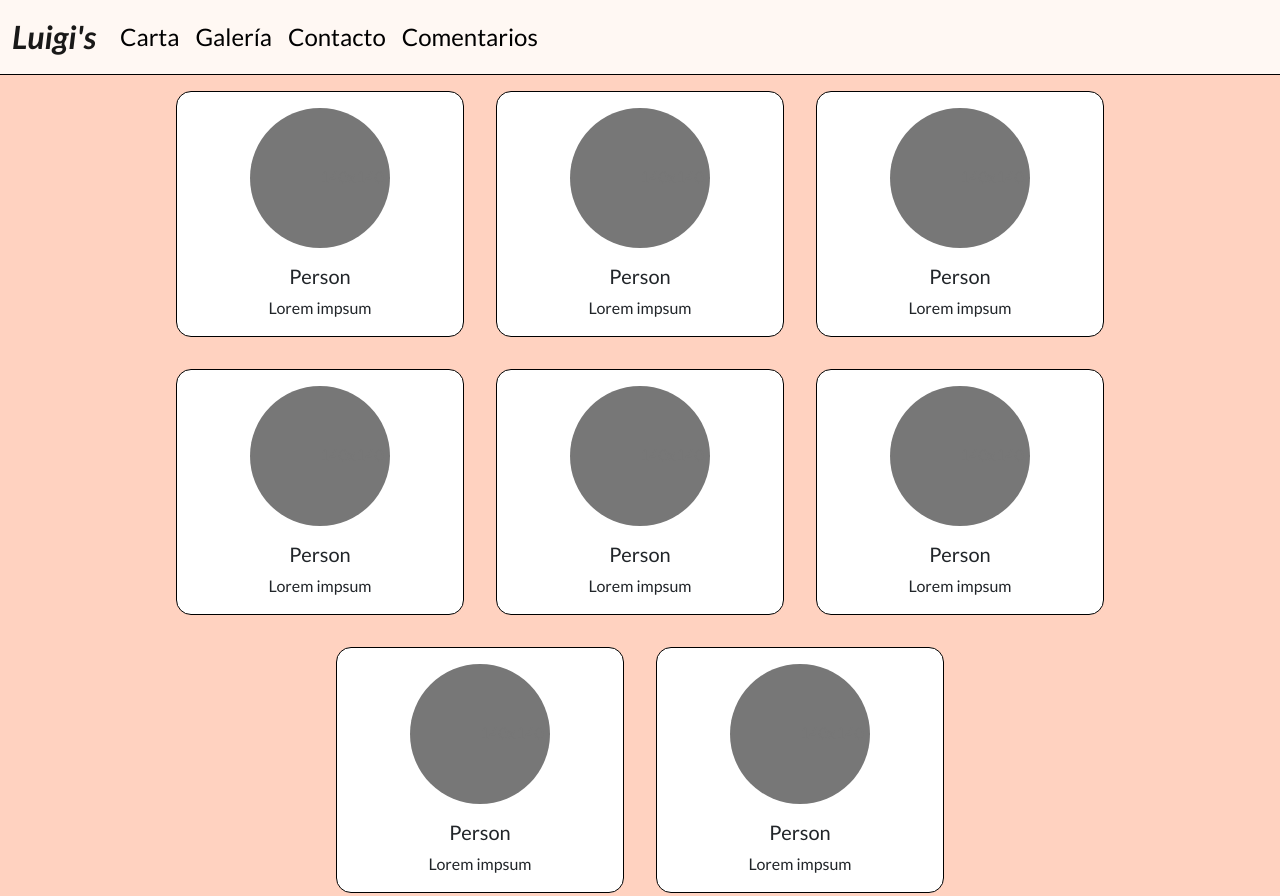
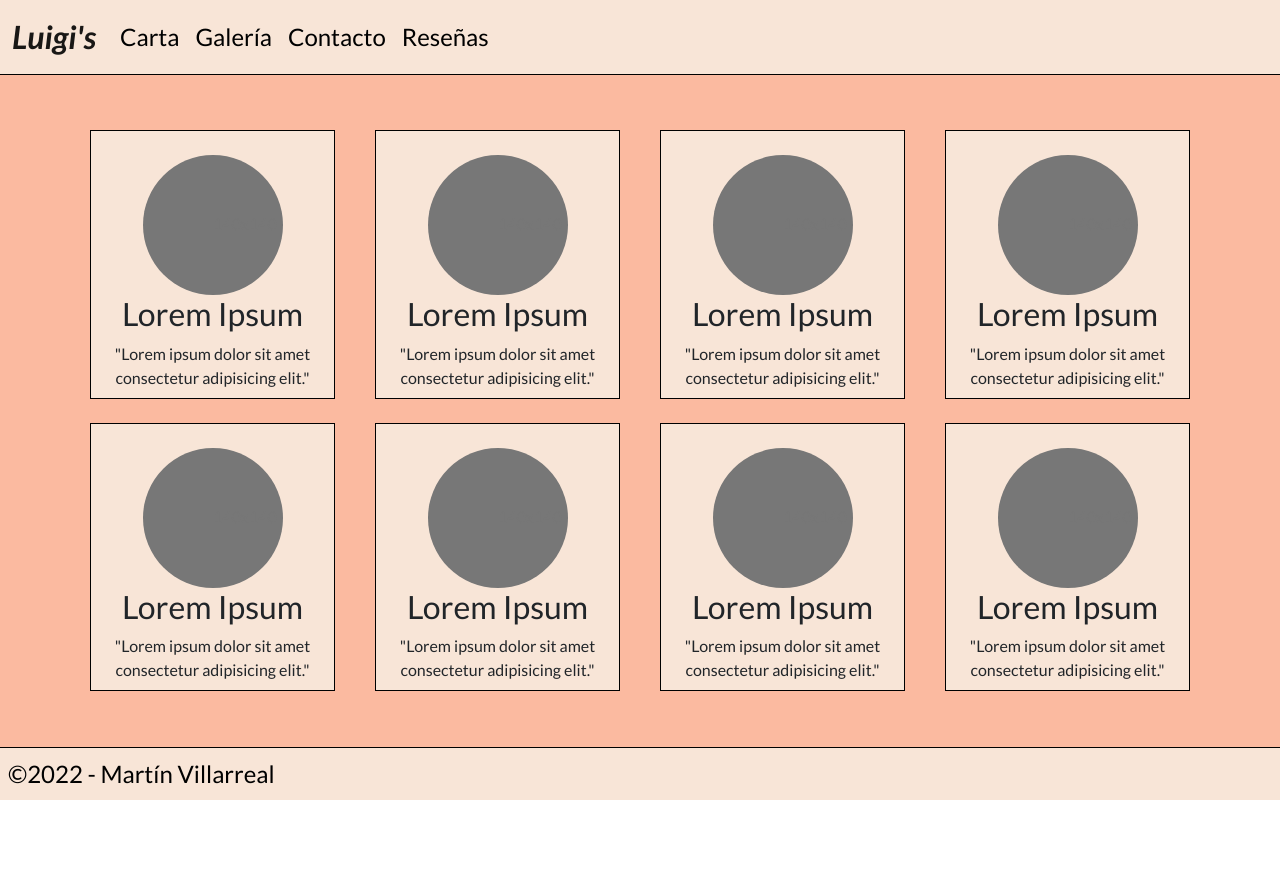
Before and after one commit to martinvillarreal5/Coderhouse-Web-Development-Project, a plain HTML site: page reviews.html in a window 1280 px wide. Shown: the top 896 px of the page. After the commit the page ends 800 px from the top, so only its background shows below. Drawn offline with nearby package versions, Linux system fonts and the light colour scheme.

Commit message:
index reviews and general polishing

```diff
--- a/reviews.html
+++ b/reviews.html
@@ -8,17 +8,16 @@
   <link rel="stylesheet" href="https://cdn.jsdelivr.net/npm/bootstrap@5.1.3/dist/css/bootstrap.min.css"
     integrity="sha384-1BmE4kWBq78iYhFldvKuhfTAU6auU8tT94WrHftjDbrCEXSU1oBoqyl2QvZ6jIW3" crossorigin="anonymous">
   <link rel="stylesheet" href="https://cdn.jsdelivr.net/npm/bootstrap-icons@1.3.0/font/bootstrap-icons.css" />
-    <link rel="stylesheet" href="normalize.css">
+  <link rel="stylesheet" href="styles/normalize.css">
   <link rel="stylesheet" href="styles/style.css">
   <link rel="preconnect" href="https://fonts.googleapis.com">
   <link rel="preconnect" href="https://fonts.gstatic.com" crossorigin>
   <link href="https://fonts.googleapis.com/css2?family=Lato:ital,wght@0,400;1,700&display=swap" rel="stylesheet">
-
-    <title>Mi Sitio Web</title>
+  <title>Luigi's</title>
 </head>
 
 <body id="secondary-grid">
-    <nav class="navbar navbar-expand-lg navbar-light ">
+  <nav class="navbar fixed-top navbar-expand-lg navbar-light ">
     <div class="container-fluid">
       <a class="logo navbar-brand" href="index.html">Luigi's</a>
       <button class="navbar-toggler" type="button" data-bs-toggle="collapse" data-bs-target="#navbarTogglerDemo02"
@@ -30,67 +29,113 @@
           <a class="nav__item" href="foodmenu.html">Carta</a>
           <a class="nav__item" href="gallery.html">Galería</a>
           <a class="nav__item" href="contact.html">Contacto</a>
-                    <a class="nav__item" href="#">Comentarios</a>
+          <a class="nav__item" href="#">Reseñas</a>
         </div>
       </div>
     </div>
   </nav>
   <main id="reviews-main">
-          <div class="card text-center d-flex align-items-center" style="width: 18rem;">
-            <svg class="bd-placeholder-img rounded-circle" width="140" height="140" xmlns="http://www.w3.org/2000/svg" role="img" aria-label="Placeholder: 140x140" preserveAspectRatio="xMidYMid slice" focusable="false"><title>Placeholder</title><rect width="100%" height="100%" fill="#777"></rect><text x="50%" y="50%" fill="#777" dy=".3em">140x140</text></svg>
-            <div class="card-body">
-              <h5 class="card-title">Person</h5>
-              <p class="card-text">Lorem impsum</p>
+    <div id="reviews-container" class="container">
+      <div class="row reviews-row">
+        <div class="col-lg-3 col-sm-6">
+          <div class="review">
+            <svg class="bd-placeholder-img rounded-circle" width="140" height="140" xmlns="http://www.w3.org/2000/svg"
+              role="img" aria-label="Placeholder: 140x140" preserveAspectRatio="xMidYMid slice" focusable="false">
+              <title>Placeholder</title>
+              <rect width="100%" height="100%" fill="#777"></rect><text x="50%" y="50%" fill="#777"
+                dy=".3em">140x140</text>
+            </svg>
+            <h2>Lorem Ipsum</h2>
+            <p>"Lorem ipsum dolor sit amet consectetur adipisicing elit."</p>
           </div>
+        </div><!-- /.col-lg-4 col-sm-6 -->
+        <div class="col-lg-3 col-sm-6">
+          <div class="review">
+            <svg class="bd-placeholder-img rounded-circle" width="140" height="140" xmlns="http://www.w3.org/2000/svg"
+              role="img" aria-label="Placeholder: 140x140" preserveAspectRatio="xMidYMid slice" focusable="false">
+              <title>Placeholder</title>
+              <rect width="100%" height="100%" fill="#777"></rect><text x="50%" y="50%" fill="#777"
+                dy=".3em">140x140</text>
+            </svg>
+            <h2>Lorem Ipsum</h2>
+            <p>"Lorem ipsum dolor sit amet consectetur adipisicing elit."</p>
           </div>
-          <div class="card text-center d-flex align-items-center" style="width: 18rem;">
-            <svg class="bd-placeholder-img rounded-circle" width="140" height="140" xmlns="http://www.w3.org/2000/svg" role="img" aria-label="Placeholder: 140x140" preserveAspectRatio="xMidYMid slice" focusable="false"><title>Placeholder</title><rect width="100%" height="100%" fill="#777"></rect><text x="50%" y="50%" fill="#777" dy=".3em">140x140</text></svg>
-            <div class="card-body">
-              <h5 class="card-title">Person</h5>
-              <p class="card-text">Lorem impsum</p>
+        </div><!-- /.col-lg-4 col-sm-6 -->
+        <div class="col-lg-3 col-sm-6">
+          <div class="review">
+            <svg class="bd-placeholder-img rounded-circle" width="140" height="140" xmlns="http://www.w3.org/2000/svg"
+              role="img" aria-label="Placeholder: 140x140" preserveAspectRatio="xMidYMid slice" focusable="false">
+              <title>Placeholder</title>
+              <rect width="100%" height="100%" fill="#777"></rect><text x="50%" y="50%" fill="#777"
+                dy=".3em">140x140</text>
+            </svg>
+            <h2>Lorem Ipsum</h2>
+            <p>"Lorem ipsum dolor sit amet consectetur adipisicing elit."</p>
           </div>
+        </div><!-- /.col-lg-4 col-sm-6 -->
+        <div class="col-lg-3 col-sm-6">
+          <div class="review">
+            <svg class="bd-placeholder-img rounded-circle" width="140" height="140" xmlns="http://www.w3.org/2000/svg"
+              role="img" aria-label="Placeholder: 140x140" preserveAspectRatio="xMidYMid slice" focusable="false">
+              <title>Placeholder</title>
+              <rect width="100%" height="100%" fill="#777"></rect><text x="50%" y="50%" fill="#777"
+                dy=".3em">140x140</text>
+            </svg>
+            <h2>Lorem Ipsum</h2>
+            <p>"Lorem ipsum dolor sit amet consectetur adipisicing elit."</p>
           </div>
-          <div class="card text-center d-flex align-items-center" style="width: 18rem;">
-            <svg class="bd-placeholder-img rounded-circle" width="140" height="140" xmlns="http://www.w3.org/2000/svg" role="img" aria-label="Placeholder: 140x140" preserveAspectRatio="xMidYMid slice" focusable="false"><title>Placeholder</title><rect width="100%" height="100%" fill="#777"></rect><text x="50%" y="50%" fill="#777" dy=".3em">140x140</text></svg>
-            <div class="card-body">
-              <h5 class="card-title">Person</h5>
-              <p class="card-text">Lorem impsum</p>
+        </div><!-- /.col-lg-4 col-sm-6 -->
+      </div><!-- /.row -->
+      <div class="row reviews-row">
+        <div class="col-lg-3 col-sm-6">
+          <div class="review">
+            <svg class="bd-placeholder-img rounded-circle" width="140" height="140" xmlns="http://www.w3.org/2000/svg"
+              role="img" aria-label="Placeholder: 140x140" preserveAspectRatio="xMidYMid slice" focusable="false">
+              <title>Placeholder</title>
+              <rect width="100%" height="100%" fill="#777"></rect><text x="50%" y="50%" fill="#777"
+                dy=".3em">140x140</text>
+            </svg>
+            <h2>Lorem Ipsum</h2>
+            <p>"Lorem ipsum dolor sit amet consectetur adipisicing elit."</p>
           </div>
+        </div><!-- /.col-lg-4 col-sm-6 -->
+        <div class="col-lg-3 col-sm-6">
+          <div class="review">
+            <svg class="bd-placeholder-img rounded-circle" width="140" height="140" xmlns="http://www.w3.org/2000/svg"
+              role="img" aria-label="Placeholder: 140x140" preserveAspectRatio="xMidYMid slice" focusable="false">
+              <title>Placeholder</title>
+              <rect width="100%" height="100%" fill="#777"></rect><text x="50%" y="50%" fill="#777"
+                dy=".3em">140x140</text>
+            </svg>
+            <h2>Lorem Ipsum</h2>
+            <p>"Lorem ipsum dolor sit amet consectetur adipisicing elit."</p>
           </div>
-          <div class="card text-center d-flex align-items-center" style="width: 18rem;">
-            <svg class="bd-placeholder-img rounded-circle" width="140" height="140" xmlns="http://www.w3.org/2000/svg" role="img" aria-label="Placeholder: 140x140" preserveAspectRatio="xMidYMid slice" focusable="false"><title>Placeholder</title><rect width="100%" height="100%" fill="#777"></rect><text x="50%" y="50%" fill="#777" dy=".3em">140x140</text></svg>
-            <div class="card-body">
-              <h5 class="card-title">Person</h5>
-              <p class="card-text">Lorem impsum</p>
+        </div><!-- /.col-lg-4 col-sm-6 -->
+        <div class="col-lg-3 col-sm-6">
+          <div class="review">
+            <svg class="bd-placeholder-img rounded-circle" width="140" height="140" xmlns="http://www.w3.org/2000/svg"
+              role="img" aria-label="Placeholder: 140x140" preserveAspectRatio="xMidYMid slice" focusable="false">
+              <title>Placeholder</title>
+              <rect width="100%" height="100%" fill="#777"></rect><text x="50%" y="50%" fill="#777"
+                dy=".3em">140x140</text>
+            </svg>
+            <h2>Lorem Ipsum</h2>
+            <p>"Lorem ipsum dolor sit amet consectetur adipisicing elit."</p>
           </div>
+        </div><!-- /.col-lg-4 col-sm-6 -->
+        <div class="col-lg-3 col-sm-6">
+          <div class="review">
+            <svg class="bd-placeholder-img rounded-circle" width="140" height="140" xmlns="http://www.w3.org/2000/svg"
+              role="img" aria-label="Placeholder: 140x140" preserveAspectRatio="xMidYMid slice" focusable="false">
+              <title>Placeholder</title>
+              <rect width="100%" height="100%" fill="#777"></rect><text x="50%" y="50%" fill="#777"
+                dy=".3em">140x140</text>
+            </svg>
+            <h2>Lorem Ipsum</h2>
+            <p>"Lorem ipsum dolor sit amet consectetur adipisicing elit."</p>
           </div>
-          <div class="card text-center d-flex align-items-center" style="width: 18rem;">
-            <svg class="bd-placeholder-img rounded-circle" width="140" height="140" xmlns="http://www.w3.org/2000/svg" role="img" aria-label="Placeholder: 140x140" preserveAspectRatio="xMidYMid slice" focusable="false"><title>Placeholder</title><rect width="100%" height="100%" fill="#777"></rect><text x="50%" y="50%" fill="#777" dy=".3em">140x140</text></svg>
-            <div class="card-body">
-              <h5 class="card-title">Person</h5>
-              <p class="card-text">Lorem impsum</p>
-            </div>
-          </div>
-          <div class="card text-center d-flex align-items-center" style="width: 18rem;">
-            <svg class="bd-placeholder-img rounded-circle" width="140" height="140" xmlns="http://www.w3.org/2000/svg" role="img" aria-label="Placeholder: 140x140" preserveAspectRatio="xMidYMid slice" focusable="false"><title>Placeholder</title><rect width="100%" height="100%" fill="#777"></rect><text x="50%" y="50%" fill="#777" dy=".3em">140x140</text></svg>
-            <div class="card-body">
-              <h5 class="card-title">Person</h5>
-              <p class="card-text">Lorem impsum</p>
-            </div>
-          </div>
-          <div class="card text-center d-flex align-items-center" style="width: 18rem;">
-            <svg class="bd-placeholder-img rounded-circle" width="140" height="140" xmlns="http://www.w3.org/2000/svg" role="img" aria-label="Placeholder: 140x140" preserveAspectRatio="xMidYMid slice" focusable="false"><title>Placeholder</title><rect width="100%" height="100%" fill="#777"></rect><text x="50%" y="50%" fill="#777" dy=".3em">140x140</text></svg>
-            <div class="card-body">
-              <h5 class="card-title">Person</h5>
-              <p class="card-text">Lorem impsum</p>
-            </div>
-          </div>
-          <div class="card text-center d-flex align-items-center" style="width: 18rem;">
-            <svg class="bd-placeholder-img rounded-circle" width="140" height="140" xmlns="http://www.w3.org/2000/svg" role="img" aria-label="Placeholder: 140x140" preserveAspectRatio="xMidYMid slice" focusable="false"><title>Placeholder</title><rect width="100%" height="100%" fill="#777"></rect><text x="50%" y="50%" fill="#777" dy=".3em">140x140</text></svg>
-            <div class="card-body">
-              <h5 class="card-title">Person</h5>
-              <p class="card-text">Lorem impsum</p>
-            </div>
+        </div><!-- /.col-lg-4 col-sm-6 -->
+      </div><!-- /.row -->
     </div>
   </main>
   <footer>
--- a/style.css
+++ /dev/null
@@ -1,207 +0,0 @@
-* {
-    margin: 0;
-    padding: 0;
-
-    font-family: "Lato", sans-serif;
-}
-
-body {
-    overflow-x: hidden;
-
-    background: rgb(255,248,243);
-    background: linear-gradient(180deg, rgba(255,248,243,1) 50%, rgba(255,160,122,1) 84%);
-}
-
-#main-grid {
-    display: grid;
-    grid-template-areas:
-        "nav"
-        "header"
-        "footer"
-    ;
-    grid-template-columns: auto;
-    grid-template-rows: auto 1fr auto;
-    grid-column-gap: 0px;
-    grid-row-gap: 0px;
-    min-height: 100vh;
-}
-#contact-grid {
-    display: grid;
-    grid-template-areas:
-        "nav"
-        "contact"
-        "footer"
-    ;
-    grid-template-columns: auto;
-    grid-template-rows: auto 1fr auto;
-    grid-column-gap: 0px;
-    grid-row-gap: 0px;
-    min-height: 100vh;
-}
-#gallery-grid {
-    display: grid;
-    grid-template-areas:
-        "nav"
-        "gallery"
-        "footer"
-    ;
-    grid-template-columns: auto;
-    grid-template-rows: auto 1fr auto;
-    grid-column-gap: 0px;
-    grid-row-gap: 0px;
-    min-height: 100vh;
-}
-#reviews-grid {
-    display: grid;
-    grid-template-areas:
-        "nav"
-        "reviews"
-        "footer"
-    ;
-    grid-template-columns: auto;
-    grid-template-rows: auto 1fr auto;
-    grid-column-gap: 0px;
-    grid-row-gap: 0px;
-    min-height: 100vh;
-}
-#foodmenu-grid {
-    display: grid;
-    grid-template-areas:
-        "nav"
-        "foodmenu"
-        "footer"
-    ;
-    grid-template-columns: auto;
-    grid-template-rows: auto 1fr auto;
-    grid-column-gap: 0px;
-    grid-row-gap: 0px;
-    min-height: 100vh;
-}
-
-nav {
-    grid-area: nav;
-    display: flex;
-    flex-wrap: wrap;
-    align-items: center;
-    padding:  0.8rem
-
-}
-
-nav a {
-    color: black;
-    text-decoration: none;
-}
-
-.nav__logo {
-    font-size: 2.7rem;
-    font-weight: bold;
-    font-style: italic;
-}
-
-.nav__item {
-    padding: 10px;
-    font-size: 1.5rem;
-}
-
-.hero {
-    grid-area: header;
-    background-image: url("images/_hero-pasta2_pexels-klaus-nielsen.jpg");
-    background-position: center;
-    background-repeat: no-repeat;
-    background-size: cover;
-    position: relative;
-}
-
-.hero__text {
-    text-align: center;
-    position: absolute;
-    top: 50%;
-    left: 50%;
-    transform: translate(-50%, -50%);
-    color: #FFF8F3;
-}
-
-.hero__h1 {
-    font-size: 5em;
-
-   background-color: rgba(54, 25, 25, .5); /* temporal */
-}
-
-.contact-main{
-    grid-area: contact;
-}
-.contact-wrapper{
-    display: flex;
-    flex-direction: column;
-    align-items: flex-start;
-    justify-content: space-between;
-    padding: 1.5rem 5rem;
-    font-size: 2rem;
-}
-.contact-h3{
-    padding: 1.5rem;
-}
-.gallery-main{
-    grid-area: gallery
-}
-.reviews-main{
-    grid-area: reviews;
-}
-.foodmenu-main{
-    grid-area: foodmenu;
-}
-
-
-footer {
-    grid-area: footer;
-    display: flex;
-    align-items: center;
-    background-color: #ffa07a;
-    color: black;
-    font-size: 1rem;
-    padding: 1rem;
-}
-
-/*Celular*/
-@media only screen and (max-width: 600px) {
-
-    nav {
-        flex-flow: column;
-        height: auto;
-    }
-
-    nav :last-child {
-        padding-bottom: 5px;
-    }
-
-    nav :first-child {
-        padding-top: 5px;
-    }
-
-    .nav__item {
-        padding: 0;
-    }
-
-}
-
-/*Tablet*/
-@media only screen and (max-width: 1023px) {
-    .nav__logo {
-        flex: 1;
-    }
-}
-
-/*Desktop*/
-@media only screen and (min-width: 1024px) {
-
-    .nav__logo {
-        flex: 1;
-    }
-    .nav__item{
-        text-decoration: underline rgba(0, 0, 0, 0);
-        transition: text-decoration-color 400ms;
-    }
-    .nav__item:hover{
-        text-decoration-color: rgb(0, 0, 0, 1);
-    }
-}
--- a/styles/style.css
+++ b/styles/style.css
@@ -6,46 +6,49 @@
 
 body {
     overflow-x: hidden;
-    background-color: #f8e5d7;
+    width: 100%;
     min-height: 100vh;
+
+    padding-top: 4.6250rem;
 }
 
 #main-grid {
     display: grid;
     grid-template-areas:
-        "nav"
         "header"
         "main"
         "footer"
     ;
     grid-template-columns: auto;
-    grid-template-rows: auto 1fr auto auto;
+    grid-template-rows: calc(100vh - 4.6250rem) auto auto;
     grid-column-gap: 0px;
     grid-row-gap: 0px;
 }
 #secondary-grid{
     display: grid;
     grid-template-areas:
-        "nav"
         "main"
         "footer"
     ;
     grid-template-columns: auto;
-    grid-template-rows: auto 1fr auto;
+    grid-template-rows: 1fr auto;
     grid-column-gap: 0px;
     grid-row-gap: 0px;
 }
 
-nav {
+.navbar {
     grid-area: nav;
-    background-color: #FFF8F3;
+    background-color: #f8e5d7;
+    color: #000;
     border-bottom: black solid 1px;
+    opacity: 1;
 }
 
 
 .logo {
     font-style: italic;
     font-size: 2rem;
+    color: #000;
 }
 
 .navbar-nav a {
@@ -69,7 +72,11 @@ nav {
 .navbar-toggler:focus {
     box-shadow: none;
 }
+main {
+    grid-area: main;
+    background-color: #fbbaa0;
 
+}
 header {
     grid-area: header;
     display: grid;
@@ -89,7 +96,8 @@ img {
     grid-area: hero;
     z-index: 1;
     text-align: center;
-    color: #000000;
+    color: #ffffff;
+    background-color: rgb(0, 0, 0, 0.4);
     min-width: 30ch;
     padding: 1rem;
 }
@@ -102,14 +110,61 @@ img {
 .hero__content p {
     font-size: 1.75rem;
 }
-main {
-    grid-area: main;
-    background-color: rgb(255, 210, 192);
+.featurette{
+    margin: 2rem 0;
+    align-items: center;
+
+}
+#featurette-container{
+    padding: 0;
+}
+#featurette-container:first-child{
+    margin-top: 2rem;
+}
+#featurette-container:last-child{
+    margin-bottom: 2rem;
+}
+.featurette-text{
+    display: flex;
+    height: fit-content;
+    flex-direction: column;
+    background-color: #f8e5d7;
+    border: #000 solid 0.1rem;
+    padding: 1rem 1rem;
+}
+.featurette-heading{
+    font-size: 3rem;
+    font-weight: 500;
+}
+.featurette-img{
+    display: flex;
+    flex-direction: column;
+    justify-content: center;
+    padding-top: 1rem;
+}
+p{
+    margin: 0;
+}
+#reviews-main{
+    margin: 0;
+    padding: 1rem 0;
+    display: flex;
+    justify-content: center;
+    align-items: center;
 }
 
+.review{
+    background-color: #f8e5d7;
+    margin: .75rem .5rem;
+    padding: .5rem .5rem;
+    text-align: center;
+    border: #000 solid 0.1rem;
+}
 footer {
     grid-area: footer;
     border-top: black solid 1px;
+    background-color: #f8e5d7;
+
 }
 
 .footer-text {
@@ -129,7 +184,7 @@ footer {
     justify-content: center;
     padding: 3rem;
     width: fit-content;
-    background-color: #FFF8F3;
+    background-color: #f8e5d7 ;
     border: #000 solid 1px;
 }
 .contact-h2{
@@ -147,12 +202,7 @@ footer {
     border-radius: 15px;
     margin: clamp(5px,1rem,2rem);
 }
-#reviews-main{
-    display: flex;
-    flex-wrap: wrap;
-    justify-content: center;
-    align-items: center;
-}
+
 .bd-placeholder-img{
     margin-top: 1rem;
 }
@@ -169,19 +219,18 @@ footer {
     .navbar-nav a:hover {
         text-decoration-color: rgb(0, 0, 0);
     }
+    .featurette-img{
+        padding-top: 0;
+    }
 }
 
 
 /* Large devices (desktops, 992px and up) */
 @media (min-width: 992px) {
-    #reviews-main{
-        padding: 0 1rem 0;}
 }
 
 /* X-Large devices (large desktops, 1200px and up) */
 @media (min-width: 1200px) {
-    #reviews-main{
-        padding: 0 5rem 0;}
 }
 
 /* XX-Large devices (larger desktops, 1400px and up) */
```
Also changed, not shown: contact.html (+5 -6 lines), foodmenu.html (+5 -7 lines), gallery.html (+4 -5 lines), index.html (+46 -6 lines), old_index.html (deleted, +0 -44 lines), temp.html (+0 -1 lines), styles/normalize.css (renamed from normalize.css). Lines whose indentation alone changed are shown as unchanged.
